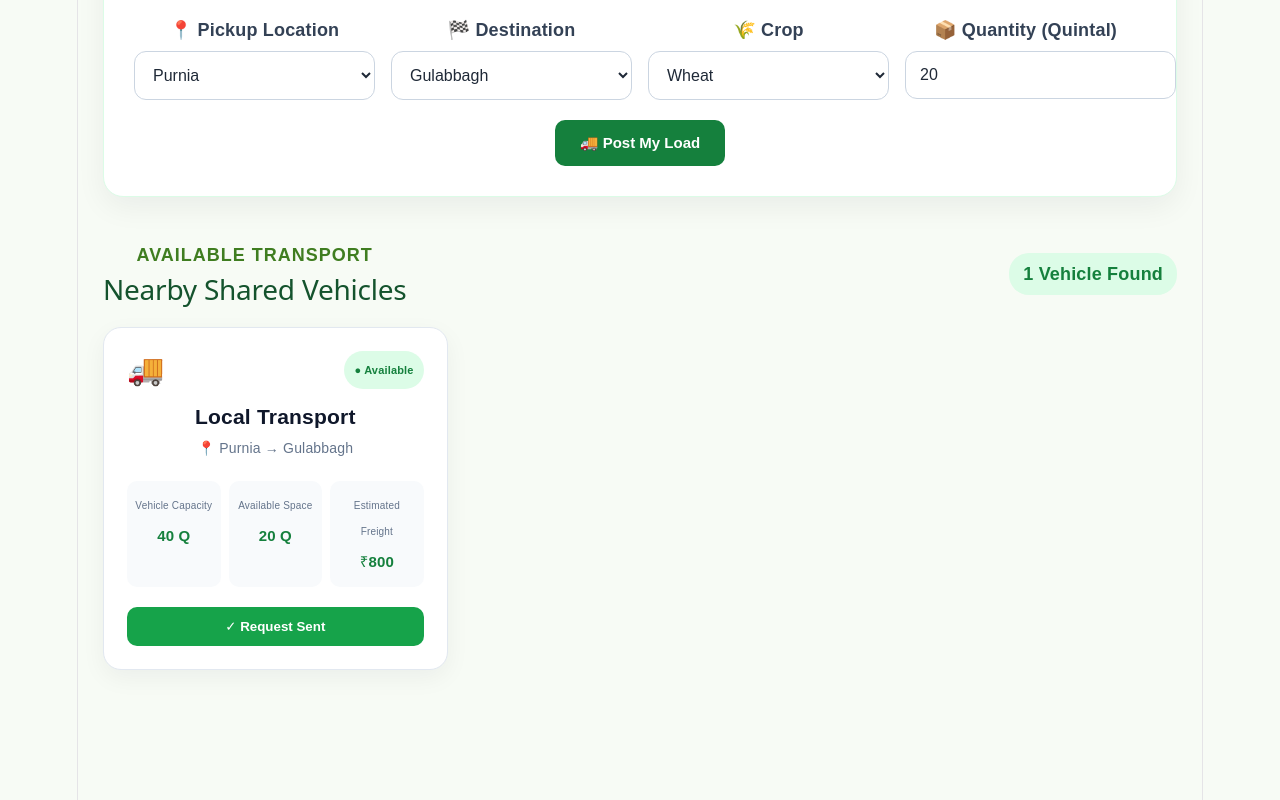
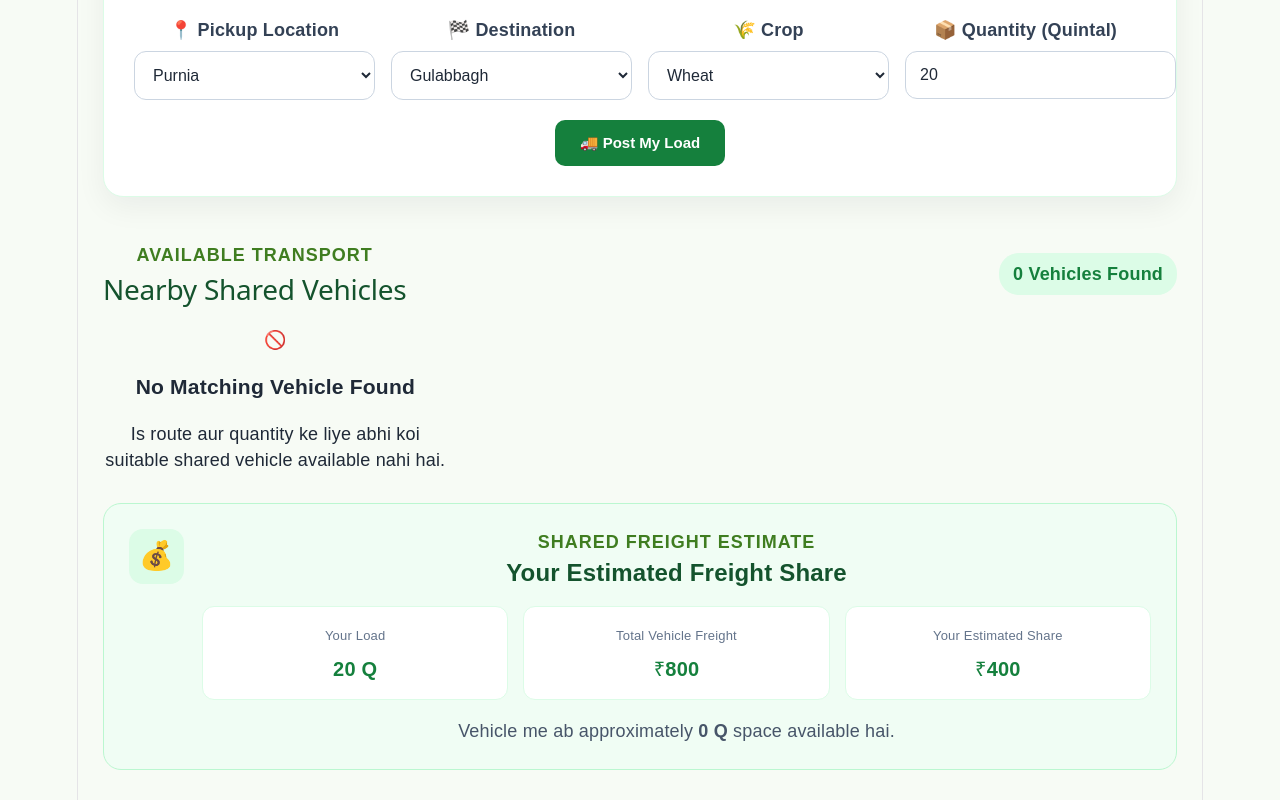
Before and after one commit to NK0018/bharat-mandi-hackathon, a React (Vite) app: page / in a window 1280 px wide. Both pictures are taken after a click on the button "🤝 Request to Join". Shown: the part 1283-2083 px from the top of the page. Built offline with nearby package versions, Linux system fonts and the light colour scheme.

Commit message:
Add shared freight calculation

```diff
--- a/src/App.css
+++ b/src/App.css
@@ -702,3 +702,84 @@ select option {
   color: #1f2937 !important;
   background-color: #ffffff !important;
 }
+/* =========================================
+   SHARED FREIGHT RESULT
+   ========================================= */
+
+.shared-freight-result {
+  margin-top: 30px;
+  padding: 25px;
+  display: flex;
+  align-items: flex-start;
+  gap: 18px;
+  background: #f0fdf4;
+  border: 1px solid #bbf7d0;
+  border-radius: 18px;
+}
+
+.shared-freight-icon {
+  width: 55px;
+  height: 55px;
+  display: flex;
+  align-items: center;
+  justify-content: center;
+  background: #dcfce7;
+  border-radius: 14px;
+  font-size: 28px;
+  flex-shrink: 0;
+}
+
+.shared-freight-content {
+  flex: 1;
+}
+
+.shared-freight-content h3 {
+  margin: 5px 0 20px;
+  color: #14532d;
+  font-size: 24px;
+}
+
+.freight-summary {
+  display: grid;
+  grid-template-columns: repeat(3, 1fr);
+  gap: 15px;
+}
+
+.freight-summary div {
+  padding: 16px;
+  background: white;
+  border-radius: 12px;
+  border: 1px solid #dcfce7;
+}
+
+.freight-summary small {
+  display: block;
+  margin-bottom: 7px;
+  color: #64748b;
+  font-size: 13px;
+}
+
+.freight-summary strong {
+  color: #15803d;
+  font-size: 20px;
+}
+
+.freight-note {
+  margin: 18px 0 0;
+  color: #475569;
+}
+
+.request-btn:disabled {
+  cursor: not-allowed;
+  opacity: 0.9;
+}
+
+@media (max-width: 700px) {
+  .freight-summary {
+    grid-template-columns: 1fr;
+  }
+
+  .shared-freight-result {
+    flex-direction: column;
+  }
+}
--- a/src/App.jsx
+++ b/src/App.jsx
@@ -60,6 +60,9 @@ const [vehicles, setVehicles] = useState([
 ])
 
 const [requestedVehicle, setRequestedVehicle] = useState(null)
+const [joinedVehicle, setJoinedVehicle] = useState(null)
+const [sharedFreight, setSharedFreight] = useState(null)
+
 const matchedVehicles = vehicles.filter(
   (vehicle) => {
     const routeMatches =
@@ -189,10 +192,57 @@ const postLoad = () => {
   alert('Your load successfully post ho gaya!')
 
 }
+// Sajha Gadi - request to join
+const requestToJoin = (vehicle) => {
+  const requiredQuantity = Number(loadQuantity)
 
-  return (
-    <div className="app">
+  if (!requiredQuantity || requiredQuantity <= 0) {
+    alert('Please valid quantity enter karein.')
+    return
+  }
 
+  if (requiredQuantity > vehicle.available) {
+    alert(
+      `Is vehicle me sirf ${vehicle.available} Q space available hai.`
+    )
+    return
+  }
+
+  // Farmer ke load ke according estimated freight share
+  const freightShare = Math.round(
+    (vehicle.freight * requiredQuantity) / vehicle.capacity
+  )
+
+  // Vehicle ki available space update karo
+  setVehicles((previousVehicles) =>
+    previousVehicles.map((item) =>
+      item.id === vehicle.id
+        ? {
+            ...item,
+            available: item.available - requiredQuantity,
+          }
+        : item
+    )
+  )
+
+  setRequestedVehicle(vehicle.id)
+  setJoinedVehicle(vehicle.id)
+
+  setSharedFreight({
+    vehicleId: vehicle.id,
+    quantity: requiredQuantity,
+    totalFreight: vehicle.freight,
+    farmerShare: freightShare,
+    remainingSpace: vehicle.available - requiredQuantity,
+  })
+
+  alert(
+    `Request sent! Estimated shared freight: ₹${freightShare}`
+  )
+}
+
+return (
+  <div className="app">
       {/* Navbar */}
       <nav className="navbar">
         <h2>🌾 Bharat Mandi</h2>
@@ -767,16 +817,13 @@ const postLoad = () => {
 
           <button
             className={`request-btn ${
-              requestedVehicle === vehicle.id
-                ? 'requested'
-                : ''
+              joinedVehicle === vehicle.id ? 'requested' : ''
             }`}
-            onClick={() =>
-              setRequestedVehicle(vehicle.id)
-            }
+            onClick={() => requestToJoin(vehicle)}
+            disabled={joinedVehicle === vehicle.id}
           >
-            {requestedVehicle === vehicle.id
-              ? '✓ Request Sent'
+            {joinedVehicle === vehicle.id
+              ? '✓ Joined Successfully'
               : '🤝 Request to Join'}
           </button>
 
@@ -788,6 +835,56 @@ const postLoad = () => {
     </div>
 
   </div>
+   {/* Shared Freight Result */}
+    {sharedFreight && (
+      <div className="shared-freight-result">
+        <div className="shared-freight-icon">
+          💰
+        </div>
+
+        <div className="shared-freight-content">
+          <p className="tagline">
+            SHARED FREIGHT ESTIMATE
+          </p>
+
+          <h3>
+            Your Estimated Freight Share
+          </h3>
+
+          <div className="freight-summary">
+            <div>
+              <small>Your Load</small>
+              <strong>
+                {sharedFreight.quantity} Q
+              </strong>
+            </div>
+
+            <div>
+              <small>Total Vehicle Freight</small>
+              <strong>
+                ₹{sharedFreight.totalFreight}
+              </strong>
+            </div>
+
+            <div>
+              <small>Your Estimated Share</small>
+              <strong>
+                ₹{sharedFreight.farmerShare}
+              </strong>
+            </div>
+          </div>
+
+          <p className="freight-note">
+            Vehicle me ab approximately{' '}
+            <strong>
+              {sharedFreight.remainingSpace} Q
+            </strong>{' '}
+            space available hai.
+          </p>
+        </div>
+      </div>
+    )}
+
 
 </section>
 
```
